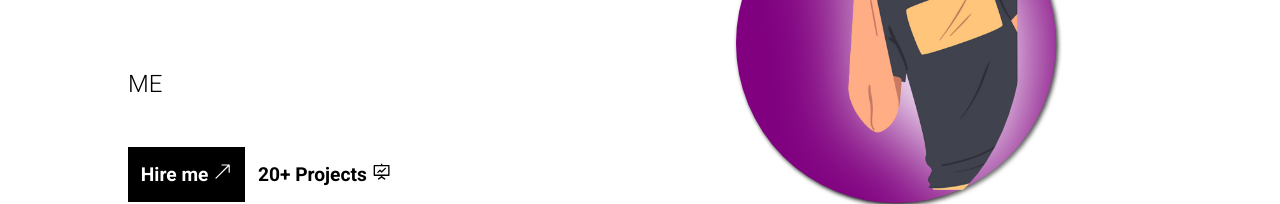
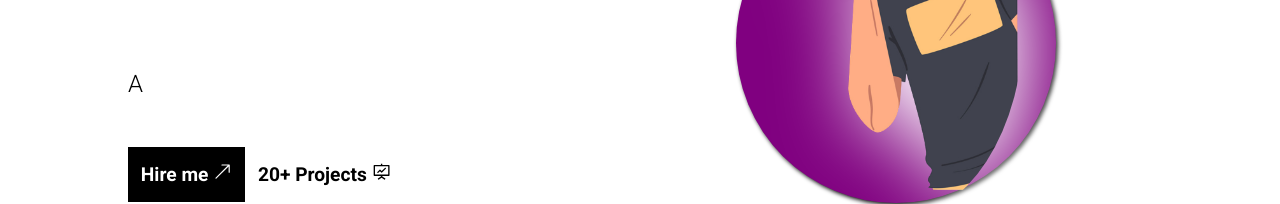
Before and after one commit to Sushantxyz/My_portfolio, a React (Create React App) app: page / in a window 1280 px wide. Shown: the part 255-459 px from the top of the page. Built offline with nearby package versions, Linux system fonts and the light colour scheme.

Commit message:
Initial commit

```diff
--- a/src/components/home.jsx
+++ b/src/components/home.jsx
@@ -42,8 +42,8 @@ export const Home = () => {
               options={{
                 strings: [
                   "A React Developer",
-                  "MERN stack developer",
-                  "A CPP developer",
+                  "A MERN STACK Developer",
+                  "Intrested in Development Field",
                 ],
                 autoStart: true,
                 loop: true,
--- a/src/components/work.jsx
+++ b/src/components/work.jsx
@@ -2,8 +2,9 @@ import React from "react";
 import { Carousel } from "react-responsive-carousel";
 import cryptomation from "../assets/Crptomationpic.jpg";
 import videohub from "../assets/videohub.jpg";
-import myimg4 from "../assets/e-cartpic.jpg";
+import ecart from "../assets/e-cartpic.jpg";
 import blogapp from "../assets/blogapp.jpg";
+import portfolio from "../assets/portfoliopic.jpg"
 
 import "react-responsive-carousel/lib/styles/carousel.min.css";
 
@@ -52,7 +53,7 @@ export const Work = () => {
             </div>
 
             <div className="workitems">
-              <img src={myimg4} alt="" />
+              <img src={ecart} alt="" />
               <section>
                 <h2>E-cart</h2>
                 <p>Description: E-cart Using redux to handel the operations</p>
@@ -77,7 +78,7 @@ export const Work = () => {
             </div>
 
             <div className="workitems">
-              <img src={myimg4} alt="" />
+              <img src={portfolio} alt="" />
               <section>
                 <h2>PortFolio</h2>
                 <p>
```
